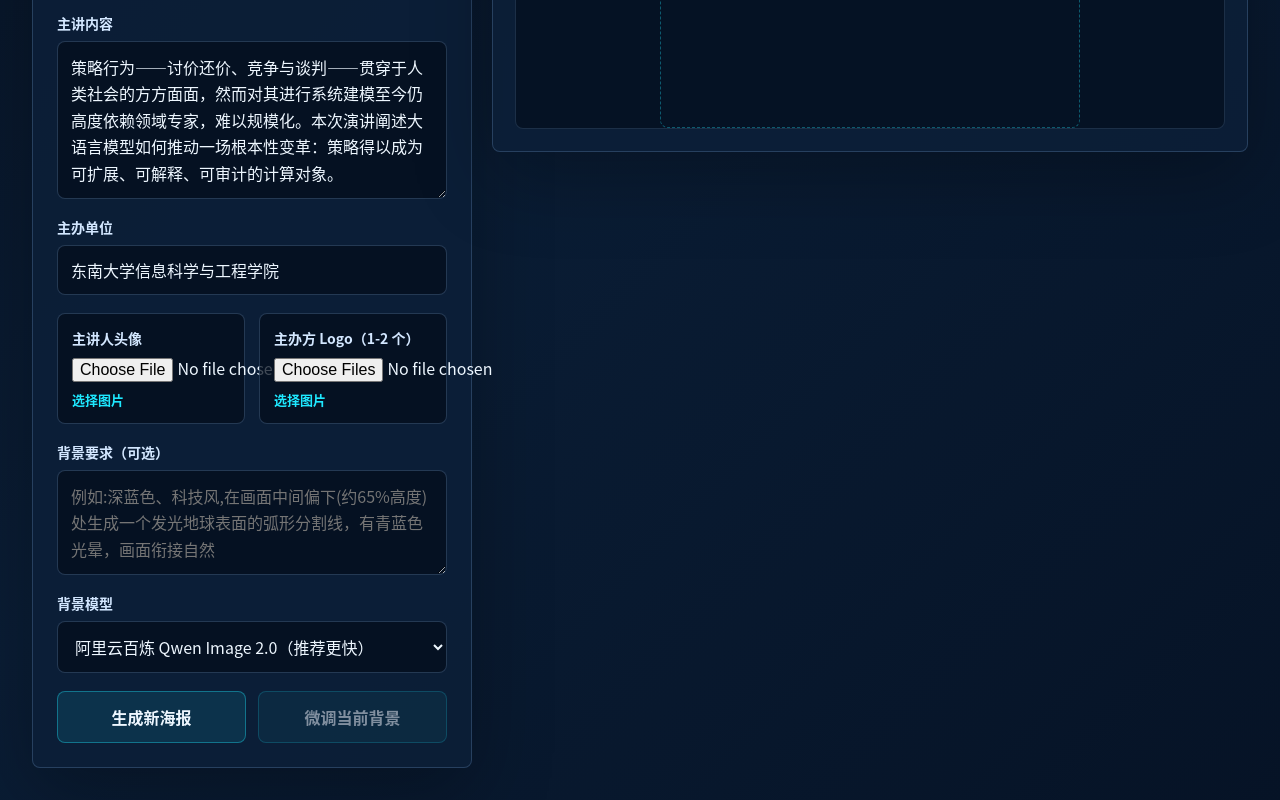
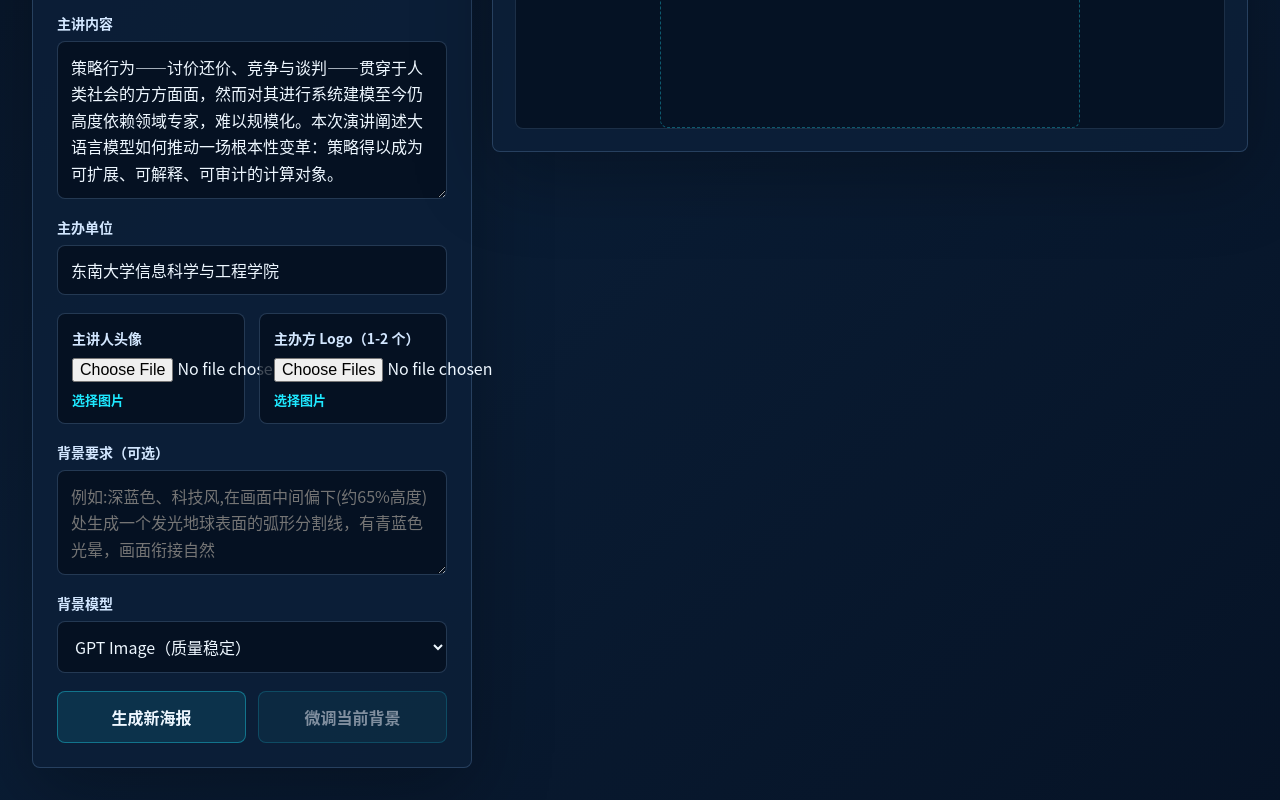
Before and after one commit to liudahou/Poster-Maker, a Next.js app: page / in a window 1280 px wide. Shown: the part 759-1559 px from the top of the page. Built offline with nearby package versions, Linux system fonts and the light colour scheme.

Commit message:
Restore GPT Image as default provider

```diff
--- a/app/api/ai-health/route.ts
+++ b/app/api/ai-health/route.ts
@@ -3,7 +3,7 @@ import { NextResponse } from "next/server";
 export const runtime = "nodejs";
 
 export async function GET() {
-  const defaultProvider = getEnv("AI_IMAGE_PROVIDER", "dashscope");
+  const defaultProvider = getEnv("AI_IMAGE_PROVIDER", "openai");
   const openai = {
     apiBase: getFirstEnv(["OPENAI_IMAGE_API_BASE", "AI_IMAGE_API_BASE"], "https://api.openai.com/v1"),
     model: getFirstEnv(["OPENAI_IMAGE_MODEL", "AI_IMAGE_MODEL"], "gpt-image-2"),
--- a/app/page.tsx
+++ b/app/page.tsx
@@ -37,7 +37,7 @@ type BackgroundHistoryItem = {
 const initialFields: PosterFields = {
   topic: "当机器学会策略思考",
   topicEn: "When Machines Learn Strategic Thinking",
-  backgroundProvider: "dashscope",
+  backgroundProvider: "openai",
   backgroundRequirement: "",
   time: "5月9日 18:30（本周六）",
   location: "东南大学九龙湖校区 J1-211",
@@ -453,8 +453,8 @@ export default function Home() {
           <label className="field">
             <span>背景模型</span>
             <select value={fields.backgroundProvider} onChange={(event) => updateField("backgroundProvider", event.target.value)}>
-              <option value="dashscope">阿里云百炼 Qwen Image 2.0（推荐更快）</option>
               <option value="openai">GPT Image（质量稳定）</option>
+              <option value="dashscope">阿里云百炼 Qwen Image 2.0</option>
             </select>
           </label>
 
```
Also changed, not shown: 1 other file (tests, documents, lock files or other folders).
